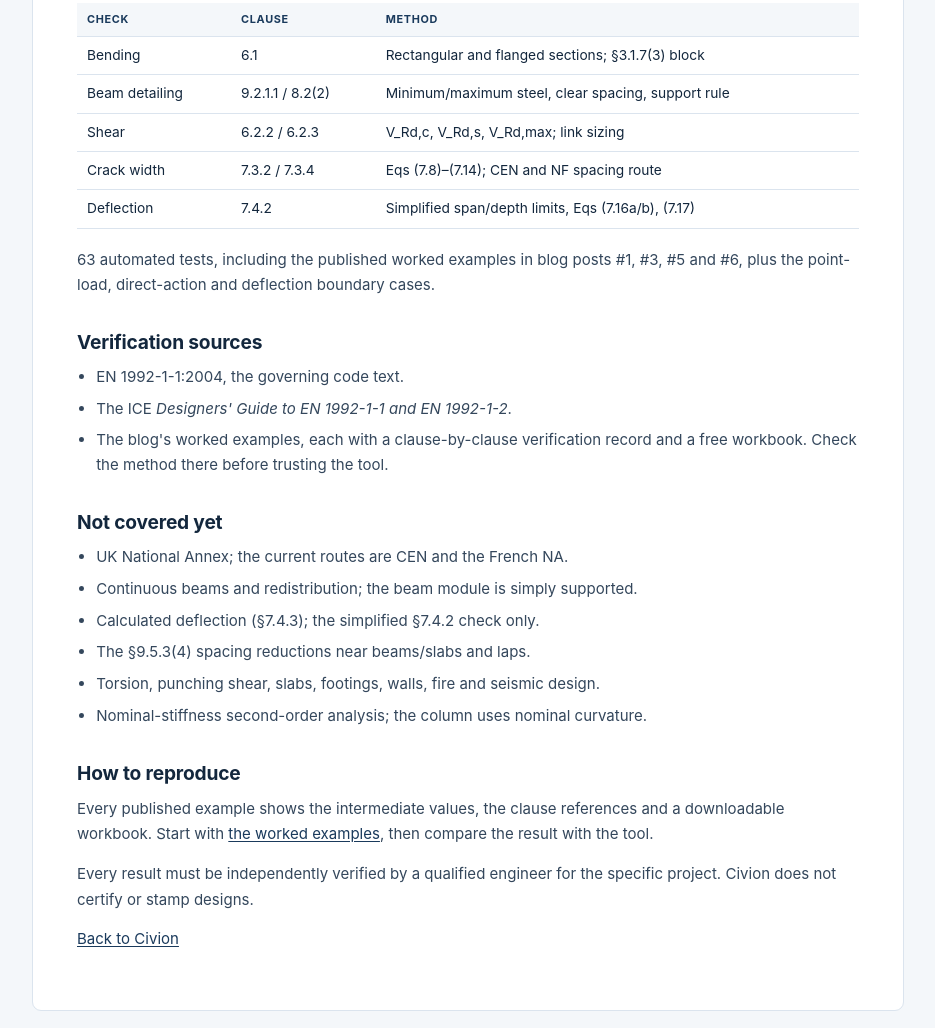
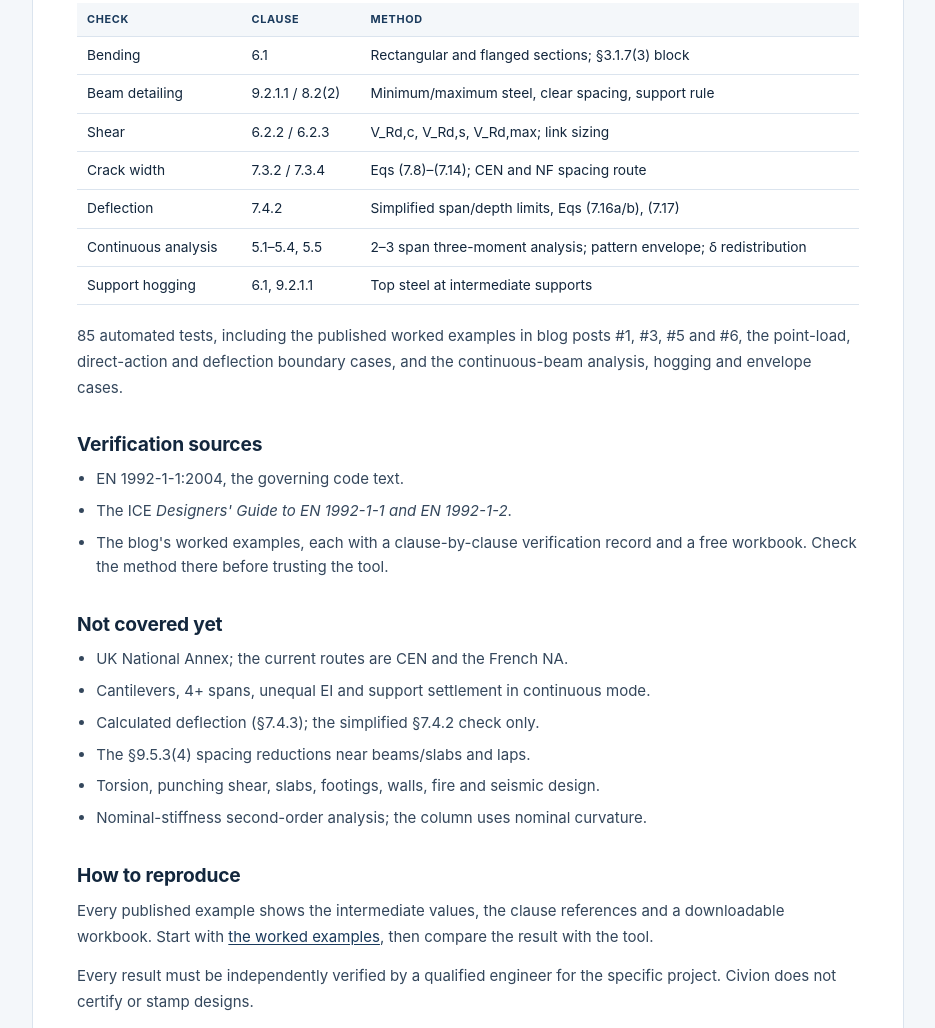
Before and after one commit to hugoyoungmsc/civion-landing, a plain HTML site: page verification.html in a window 1280 px wide. Shown: the part 1007-2035 px from the top of the page, without its empty margins (172-1107 px from the left). Drawn offline with Linux system fonts and the light colour scheme.

Commit message:
content: verification page — continuous beams
- Add 2–3 span continuous analysis, hogging and redistribution rows
- Beam test count 85
- Cantilevers/4+ spans/settlement remain limitations

Co-Authored-By: Claude Opus 5 (1M context) <noreply@anthropic.com>

```diff
--- a/verification.html
+++ b/verification.html
@@ -74,11 +74,13 @@
           <tr><td>Shear</td><td>6.2.2 / 6.2.3</td><td>V_Rd,c, V_Rd,s, V_Rd,max; link sizing</td></tr>
           <tr><td>Crack width</td><td>7.3.2 / 7.3.4</td><td>Eqs (7.8)–(7.14); CEN and NF spacing route</td></tr>
           <tr><td>Deflection</td><td>7.4.2</td><td>Simplified span/depth limits, Eqs (7.16a/b), (7.17)</td></tr>
+          <tr><td>Continuous analysis</td><td>5.1–5.4, 5.5</td><td>2–3 span three-moment analysis; pattern envelope; δ redistribution</td></tr>
+          <tr><td>Support hogging</td><td>6.1, 9.2.1.1</td><td>Top steel at intermediate supports</td></tr>
         </tbody>
       </table>
-      <p class="verify-fine">63 automated tests, including the published worked examples in
-      blog posts #1, #3, #5 and #6, plus the point-load, direct-action and deflection
-      boundary cases.</p>
+      <p class="verify-fine">85 automated tests, including the published worked examples in
+      blog posts #1, #3, #5 and #6, the point-load, direct-action and deflection
+      boundary cases, and the continuous-beam analysis, hogging and envelope cases.</p>
 
       <h2>Verification sources</h2>
       <ul>
@@ -90,7 +92,7 @@
       <h2>Not covered yet</h2>
       <ul>
         <li>UK National Annex; the current routes are CEN and the French NA.</li>
-        <li>Continuous beams and redistribution; the beam module is simply supported.</li>
+        <li>Cantilevers, 4+ spans, unequal EI and support settlement in continuous mode.</li>
         <li>Calculated deflection (§7.4.3); the simplified §7.4.2 check only.</li>
         <li>The §9.5.3(4) spacing reductions near beams/slabs and laps.</li>
         <li>Torsion, punching shear, slabs, footings, walls, fire and seismic design.</li>
```
